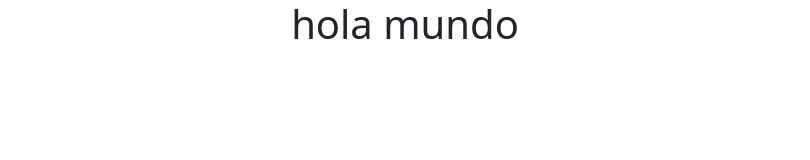
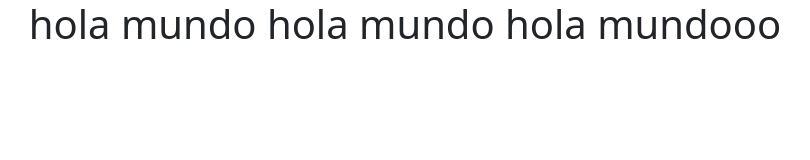
Before and after one commit to Dvkllz/backend-practica-0, a plain HTML site: page index.html in a window 1280 px wide. Shown: the whole page, without its empty margins (235-1045 px from the left). Drawn offline with nearby package versions, Linux system fonts and the light colour scheme.

Commit message:
Actualizar práctica de Bootstrap

```diff
--- a/index.html
+++ b/index.html
@@ -9,7 +9,7 @@
 <body>
   <script src="https://cdn.jsdelivr.net/npm/bootstrap@5.3.8/dist/js/bootstrap.bundle.min.js" integrity="sha384-FKyoEForCGlyvwx9Hj09JcYn3nv7wiPVlz7YYwJrWVcXK/BmnVDxM+D2scQbITxI" crossorigin="anonymous"></script>
   <div class="container text-center">
-    <h1>hola mundo</h1>
+    <h1>hola mundo hola mundo hola mundooo</h1>
   </div>
 </body>
 </html>
```
Also changed, not shown: 1 other file.
